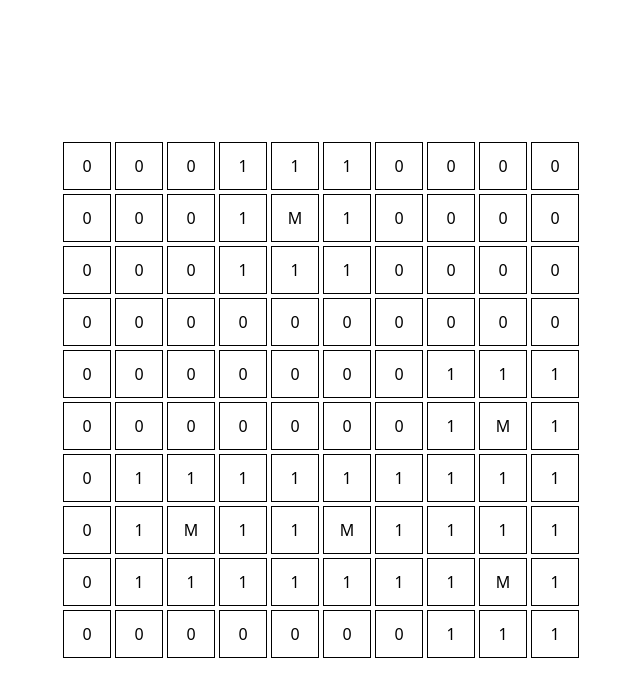
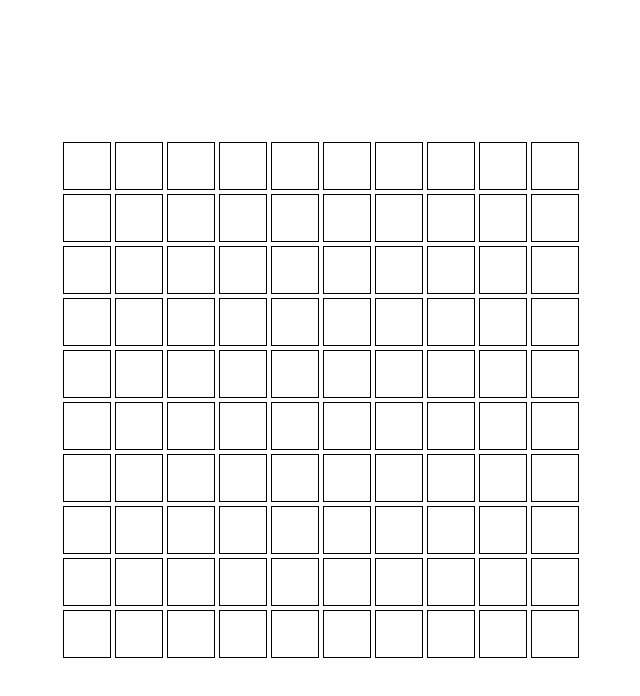
Before and after one commit to dasha-ria/minesweeper, a React (Vite) app: page / in a window 1280 px wide. Shown: the top 696 px of the page, without its empty margins (319-959 px from the left). Built offline with nearby package versions, Linux system fonts and the light colour scheme.

Commit message:
make it clickable + flaggable

```diff
--- a/src/App.tsx
+++ b/src/App.tsx
@@ -1,4 +1,4 @@
-import { useState } from "react";
+import { useEffect, useState } from "react";
 import { createMinefield } from "./minefield/createMinefield";
 
 function App() {
@@ -6,13 +6,44 @@ function App() {
     createMinefield({ width: 10, height: 10, mines: 5 })
   );
 
+  function revealCell({ y, x }: { y: number; x: number }) {
+    // const newMinefield = structuredClone(minefield);
+    // minefield[y][x] = { value: "Mine", action: "Revealed" };
+    // setMinefield(newMinefield);
+
+    const newMinefield = structuredClone(minefield);
+    newMinefield[y][x].action = "Revealed";
+    setMinefield(newMinefield);
+  }
+
+  function flagCell({ y, x }: { y: number; x: number }) {
+    const newMinefield = structuredClone(minefield);
+    const cell = newMinefield[y][x];
+
+    if (cell.action === "Flag") {
+      cell.action = null;
+    } else if (cell.action === null) {
+      cell.action = "Flag";
+    }
+    setMinefield(newMinefield);
+  }
+
   return (
     <div className="flex flex-col gap-1 items-center justify-center h-screen">
-      {minefield.map((row) => (
+      {minefield.map((row, y) => (
         <div className="flex gap-1">
-          {row.map((cell) => (
-            <div className="flex justify-center items-center  w-12 h-12 border border-black">
-              {cell.value === "Mine" ? "M" : cell.value}
+          {row.map((cell, x) => (
+            <div
+              onClick={() => revealCell({ y, x })}
+              onContextMenu={(e) => {
+                e.preventDefault();
+                flagCell({ y, x });
+              }}
+              className="flex justify-center items-center  w-12 h-12 border border-black"
+            >
+              {(cell.action === "Revealed" &&
+                (cell.value === "Mine" ? "M" : cell.value)) ||
+                (cell.action === "Flag" && "F")}
             </div>
           ))}
         </div>
--- a/src/minefield/createMinefield.ts
+++ b/src/minefield/createMinefield.ts
@@ -6,7 +6,7 @@ type CreateMinefield = {
 
 type Cell = {
   value: string;
-  action: "Reveal" | "Flag" | null;
+  action: "Revealed" | "Flag" | null;
 };
 
 type Minefield = Array<Array<Cell>>;
@@ -69,10 +69,10 @@ function getSurroundingCells({
 }
 
 export function createMinefield({ width, height, mines }: CreateMinefield) {
-  const arr = new Array(height);
+  const minefield = new Array(height);
 
-  for (let i = 0; i < arr.length; i++) {
-    arr[i] = new Array(width).fill({ value: "0" });
+  for (let i = 0; i < minefield.length; i++) {
+    minefield[i] = new Array(width).fill({ value: "0", action: null });
   }
 
   //   const mineLocations = [
@@ -83,20 +83,21 @@ export function createMinefield({ width, height, mines }: CreateMinefield) {
   const mineLocations = randomiseMineLocations({ width, height, mines });
 
   mineLocations.forEach(({ x, y }) => {
-    arr[y][x] = { value: "Mine", action: null };
+    minefield[y][x] = { value: "Mine", action: null };
   });
 
   for (let y = 0; y < height; y++) {
     for (let x = 0; x < width; x++) {
-      if (arr[y][x].value !== "Mine") {
-        arr[y][x] = {
+      if (minefield[y][x].value !== "Mine") {
+        minefield[y][x] = {
           value: getSurroundingCells({ y, x, width, height })
-            .filter((coords) => arr[coords.y][coords.x].value === "Mine")
+            .filter((coords) => minefield[coords.y][coords.x].value === "Mine")
             .length.toString(),
+          action: null,
         };
       }
     }
   }
 
-  return arr as Minefield;
+  return minefield as Minefield;
 }
```
